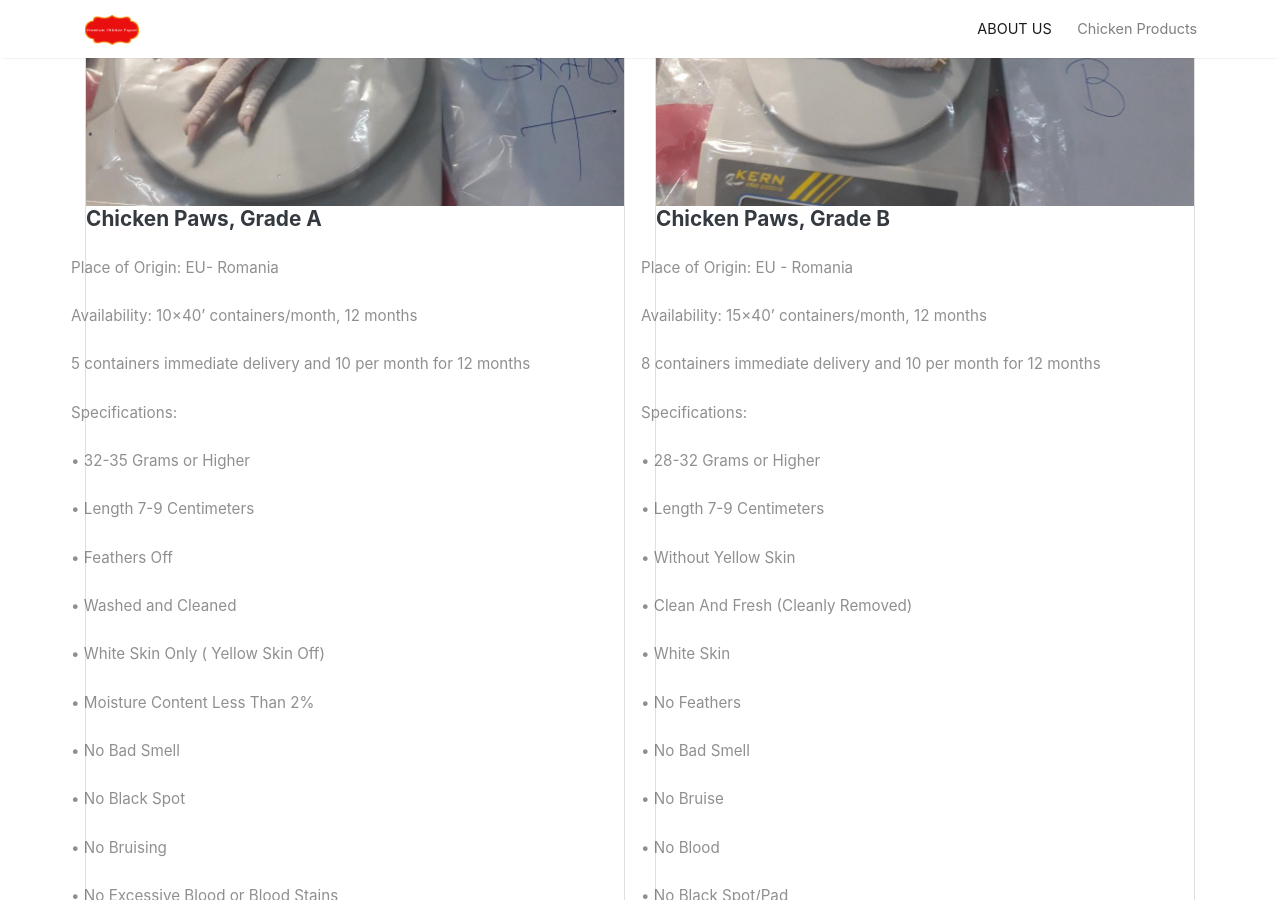
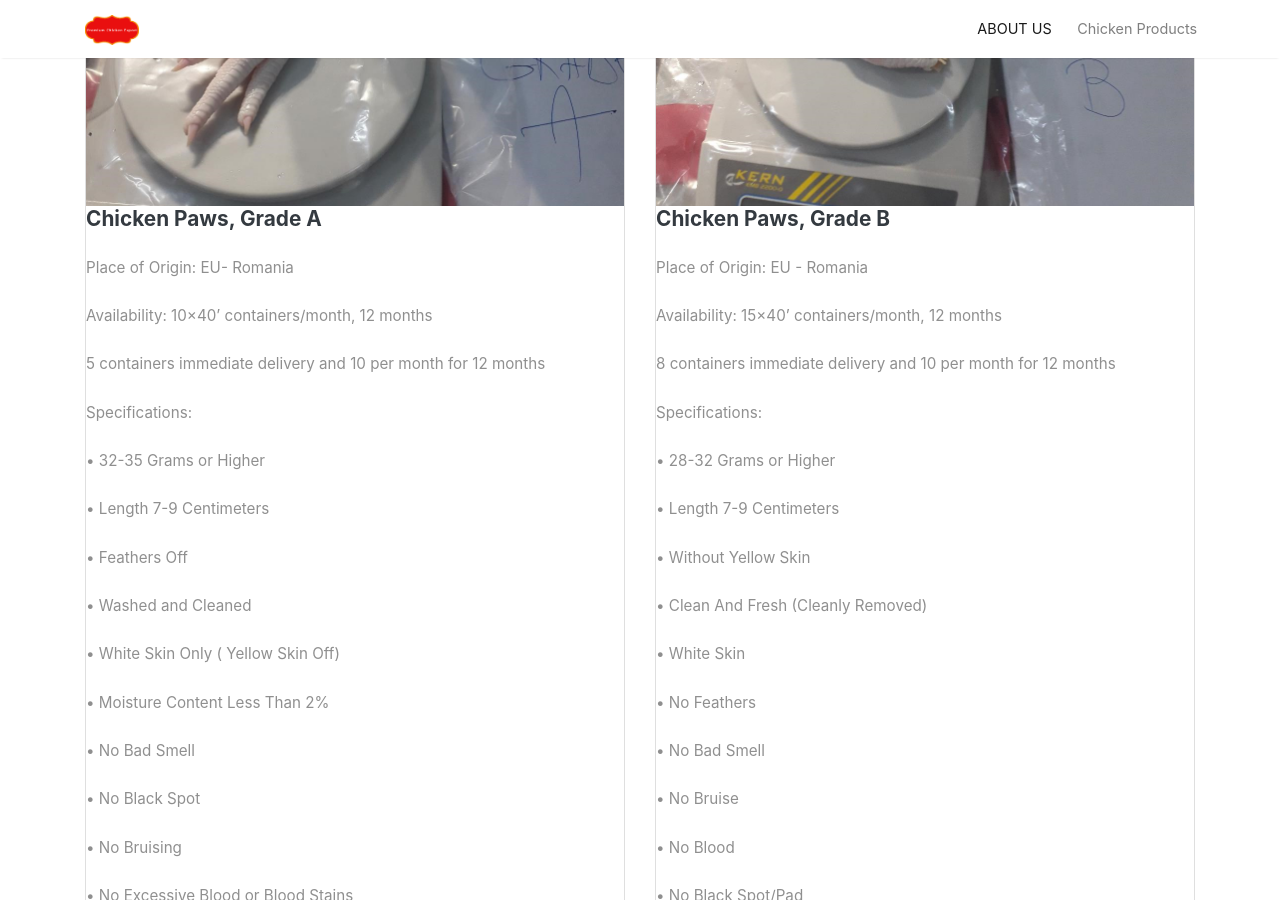
Before and after one commit to gpf192/gpf192.github.io, a Jekyll site: the page built from index.html, in a window 1280 px wide and 900 px high, scrolled down 339 px. Built offline with Jekyll 4.4.1, drawn with Linux system fonts in a browser that asks for light colours; nearby versions of some CDN libraries; the list of posts is cut into pages by our own code.

Commit message:
feat style

```diff
--- a/_includes/postbox.html
+++ b/_includes/postbox.html
@@ -27,9 +27,7 @@
                 {% endif %}
             </h2>
             <!--<h4 class="card-text">{{ post.excerpt | strip_html | truncatewords:30 }}</h4>-->
-            <div class="row justify-content-between">
-                <h4 class="card-text">{{ post.excerpt }}</h4>
-            </div>
+            <h4 class="card-text">{{ post.excerpt }}</h4>
 
         </div>
         <!--<div class="card-footer bg-white">
```
